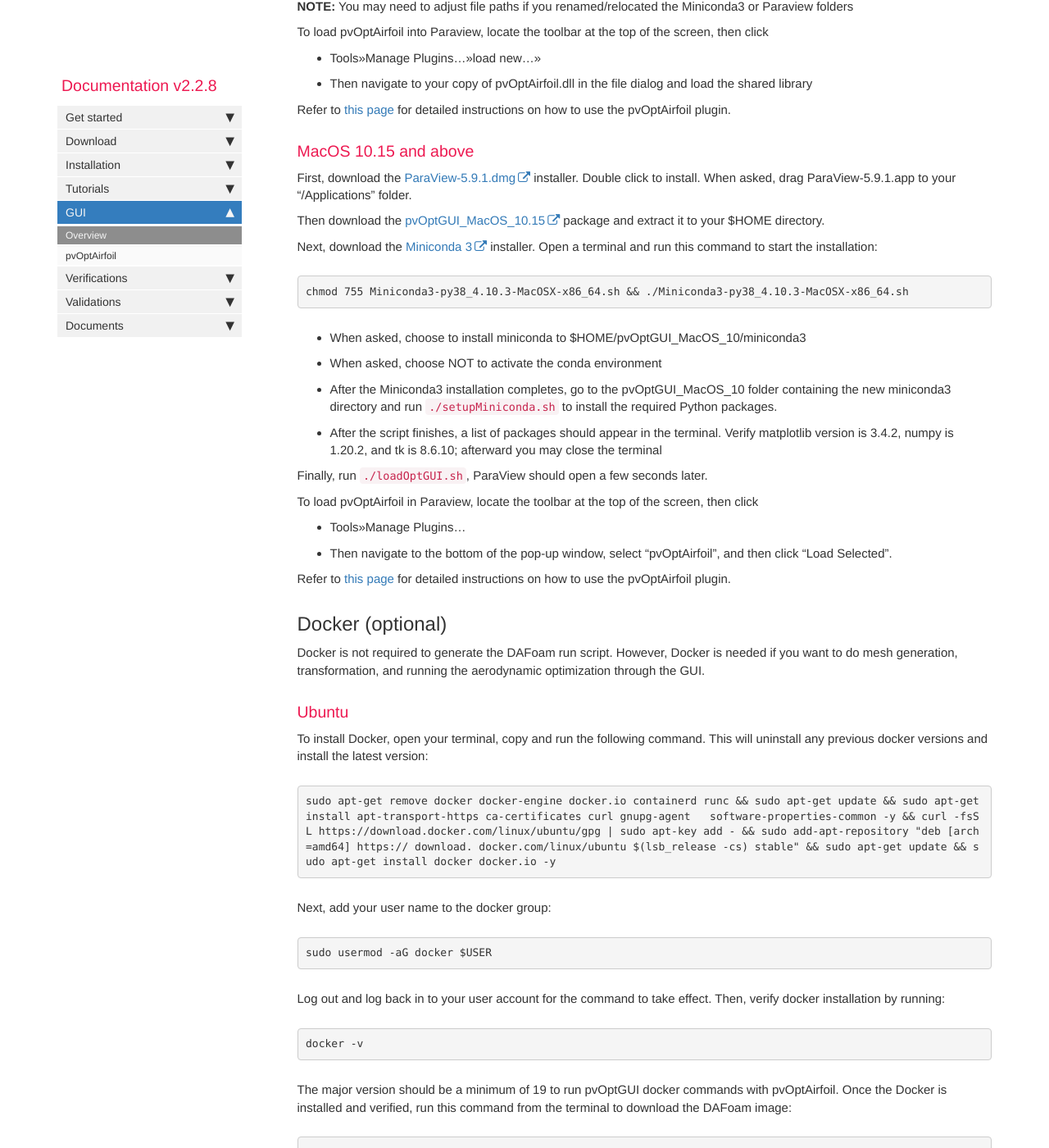
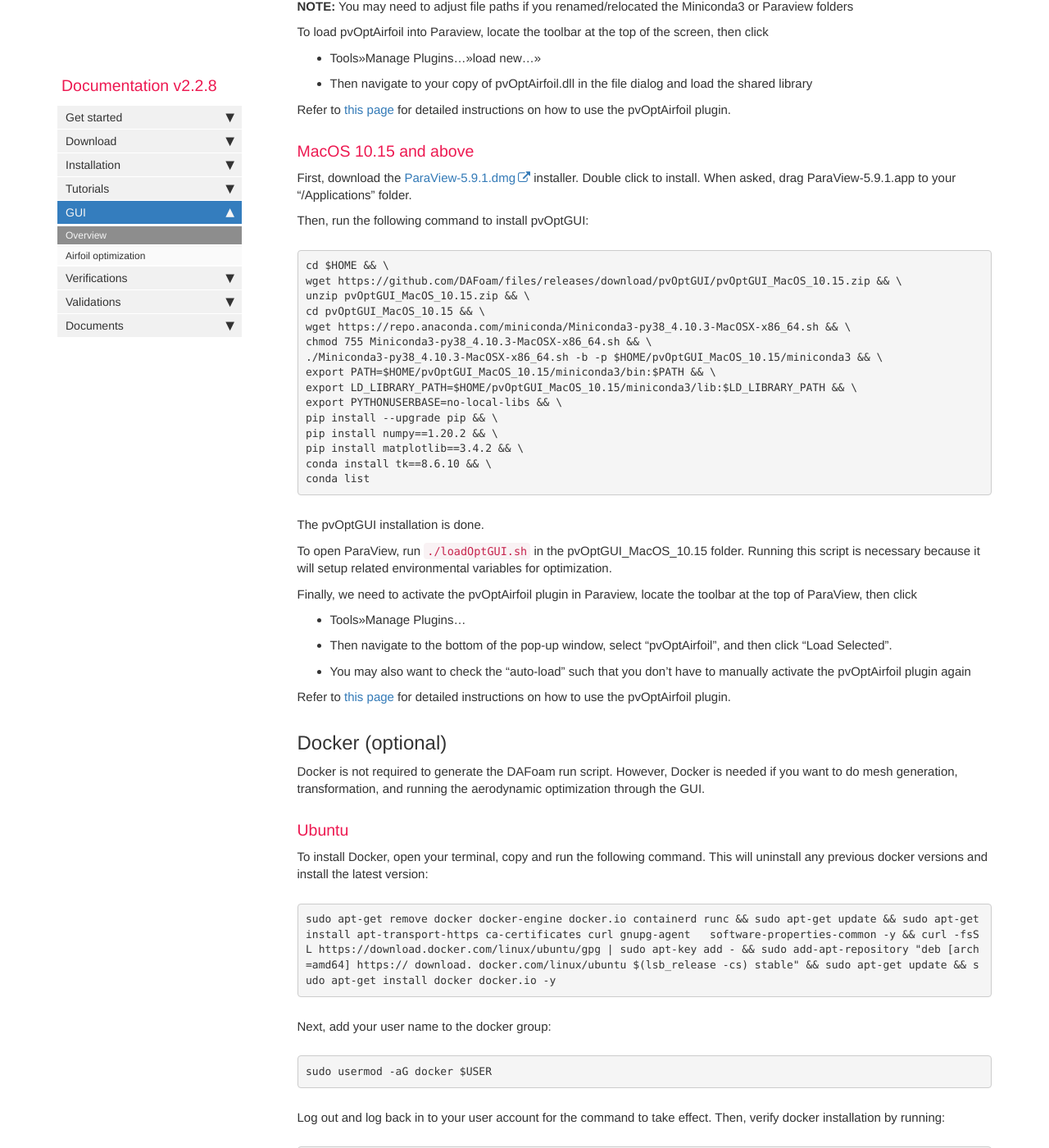
Before and after one commit to DAFoam/DAFoam.github.io, a Jekyll site: the page built from pages/mydoc/mydoc_gui_overview.md, in a window 1280 px wide and 1400 px high, scrolled down 2006 px. Shown: the whole window at 82% size. Built offline with Jekyll 4.4.1, drawn with Linux system fonts in a browser that asks for light colours; comment, search, counter and statistics services are not loaded.

Commit message:
content update

```diff
--- a/_data/sidebars/mydoc_sidebar.yml
+++ b/_data/sidebars/mydoc_sidebar.yml
@@ -181,7 +181,7 @@ entries:
       url: /mydoc_gui_overview.html
       output: web, pdf
 
-    - title: pvOptAirfoil
+    - title: Airfoil optimization
       url: /mydoc_gui_pvoptairfoil.html
       output: web, pdf
 
--- a/pages/mydoc/mydoc_gui_overview.md
+++ b/pages/mydoc/mydoc_gui_overview.md
@@ -82,24 +82,34 @@ Refer to [this page](mydoc_gui_pvoptairfoil.html) for detailed instructions on h
 
 First, download the [ParaView-5.9.1.dmg](https://github.com/DAFoam/files/releases/download/pvOptGUI/ParaView-5.9.1-OSX10.15-Python3.8-64bit.dmg) installer. Double click to install. When asked, drag ParaView-5.9.1.app to your "/Applications" folder.
 
-Then download the [pvOptGUI_MacOS_10.15](https://github.com/DAFoam/files/releases/download/pvOptGUI/pvOptGUI_MacOS_10.15.zip) package and extract it to your $HOME directory.
-
-Next, download the [Miniconda 3](https://repo.anaconda.com/miniconda/Miniconda3-py38_4.10.3-MacOSX-x86_64.sh) installer. Open a terminal and run this command to start the installation:
+Then, run the following command to install pvOptGUI:
 
 <pre>
-chmod 755 Miniconda3-py38_4.10.3-MacOSX-x86_64.sh && ./Miniconda3-py38_4.10.3-MacOSX-x86_64.sh
+cd $HOME && \
+wget https://github.com/DAFoam/files/releases/download/pvOptGUI/pvOptGUI_MacOS_10.15.zip && \
+unzip pvOptGUI_MacOS_10.15.zip && \
+cd pvOptGUI_MacOS_10.15 && \
+wget https://repo.anaconda.com/miniconda/Miniconda3-py38_4.10.3-MacOSX-x86_64.sh && \
+chmod 755 Miniconda3-py38_4.10.3-MacOSX-x86_64.sh && \
+./Miniconda3-py38_4.10.3-MacOSX-x86_64.sh -b -p $HOME/pvOptGUI_MacOS_10.15/miniconda3 && \
+export PATH=$HOME/pvOptGUI_MacOS_10.15/miniconda3/bin:$PATH && \
+export LD_LIBRARY_PATH=$HOME/pvOptGUI_MacOS_10.15/miniconda3/lib:$LD_LIBRARY_PATH && \
+export PYTHONUSERBASE=no-local-libs && \
+pip install --upgrade pip && \
+pip install numpy==1.20.2 && \
+pip install matplotlib==3.4.2 && \
+conda install tk==8.6.10 && \
+conda list
 </pre>
 
-- When asked, choose to install miniconda to $HOME/pvOptGUI_MacOS_10/miniconda3
-- When asked, choose NOT to activate the conda environment
-- After the Miniconda3 installation completes, go to the pvOptGUI_MacOS_10 folder containing the new miniconda3 directory and run `./setupMiniconda.sh` to install the required Python packages.
-- After the script finishes, a list of packages should appear in the terminal. Verify matplotlib version is 3.4.2, numpy is 1.20.2, and tk is 8.6.10; afterward you may close the terminal
+The pvOptGUI installation is done.
 
-Finally, run `./loadOptGUI.sh`, ParaView should open a few seconds later.
+To open ParaView, run `./loadOptGUI.sh` in the pvOptGUI_MacOS_10.15 folder. Running this script is necessary because it will setup related environmental variables for optimization.
 
-To load pvOptAirfoil in Paraview, locate the toolbar at the top of the screen, then click
+Finally, we need to activate the pvOptAirfoil plugin in Paraview, locate the toolbar at the top of ParaView, then click
 - Tools>>Manage Plugins...
 - Then navigate to the bottom of the pop-up window, select "pvOptAirfoil", and then click "Load Selected".
+- You may also want to check the "auto-load" such that you don't have to manually activate the pvOptAirfoil plugin again
 
 Refer to [this page](mydoc_gui_pvoptairfoil.html) for detailed instructions on how to use the pvOptAirfoil plugin.
 
```
